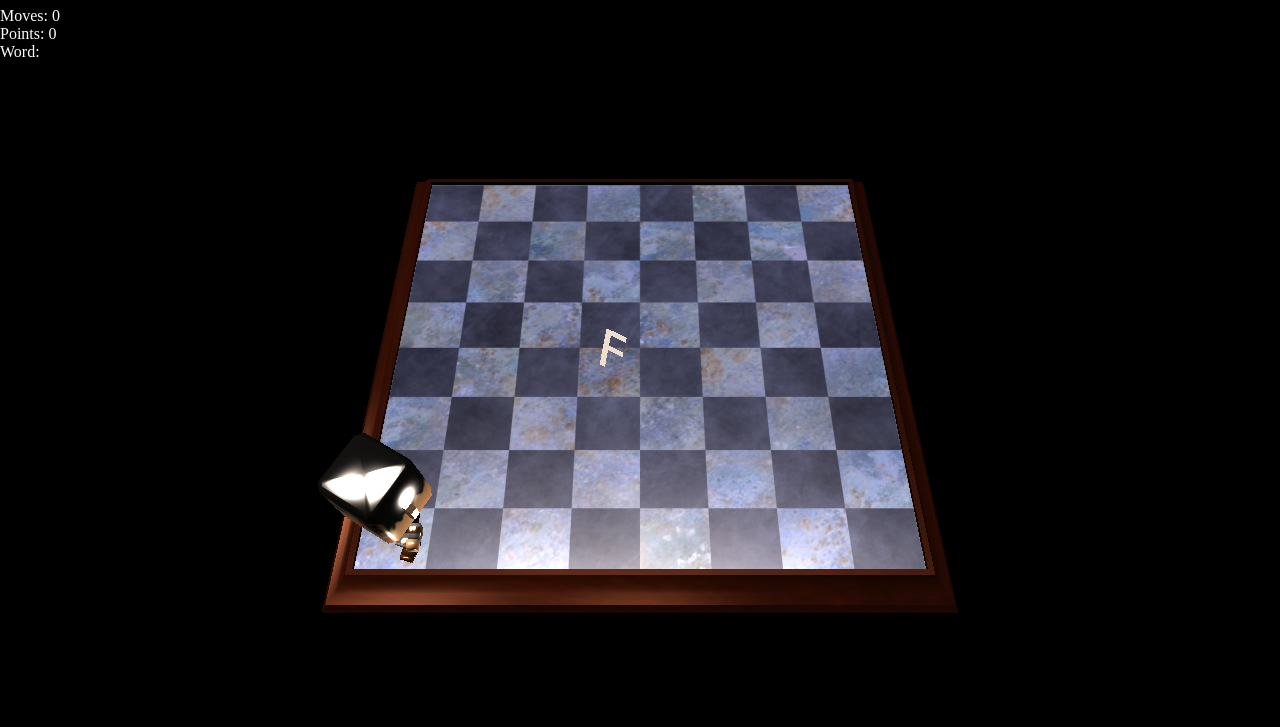
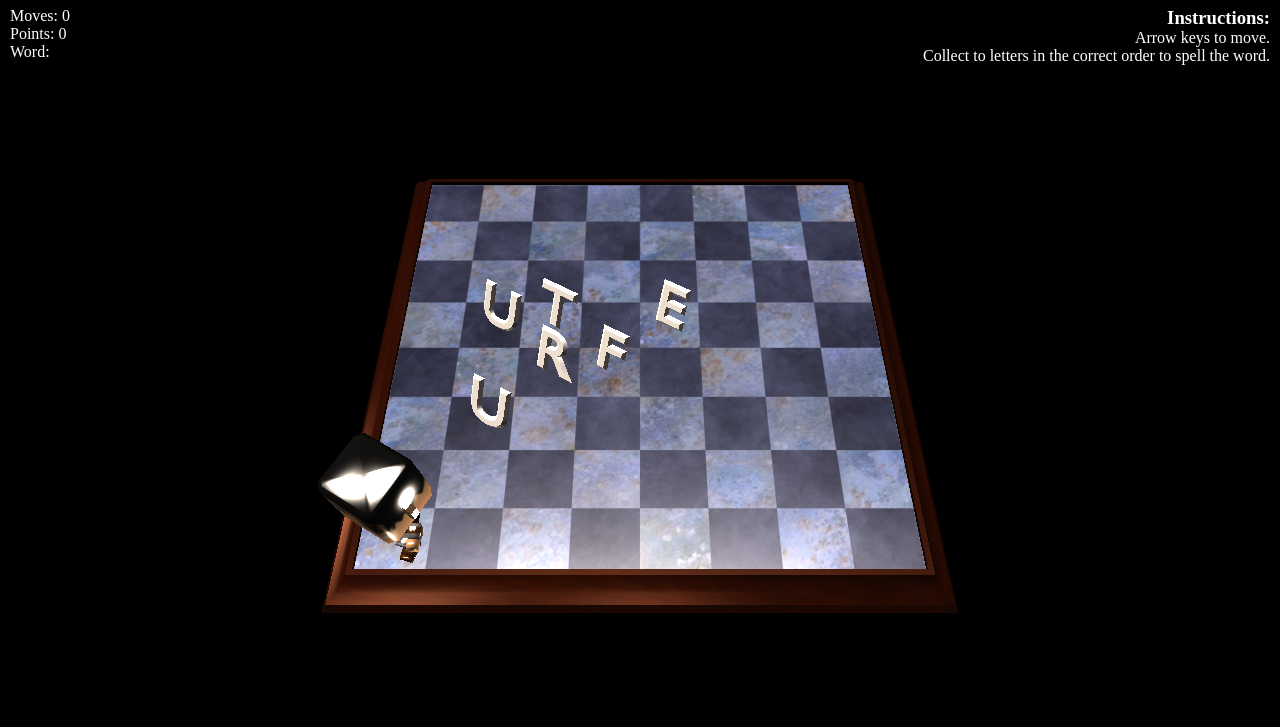
Before and after one commit to dkellycollins/STF, a plain HTML site: page index.html in a window 1280 px wide. Shown: the part 73-800 px from the top of the page. Drawn offline with Linux system fonts and the light colour scheme; animation ran at ten frames a second.

Commit message:
Added instructions

```diff
--- a/index.html
+++ b/index.html
@@ -5,9 +5,10 @@
 			body { margin: 0; color: white; background-color: black;}
 			canvas { width: 100%; height: 100% }
 			.gameText {position: absolute; width: 100%;}
-			.statsContainer { float: left; }
+			.statsContainer { float: left; margin-left: 10px;}
 			.correct { color: green;}
 			.incorrect { color: red;}
+			.instructions { float: right; text-align: right; margin-right: 10px;}
 		</style>
 	</head>
 	<body>
@@ -28,6 +29,11 @@
 							<span class="incorrect">INCORRECT!</span>
 						</div>
 					</div>
+					<div class="instructions">
+						<h3 style="margin: 0;">Instructions:</h3>
+						<div>Arrow keys to move.</div>
+						<div>Collect to letters in the correct order to spell the word.</div>
+					</div>
 				</div>
 			</div>
 		</div>
--- a/scripts/game.js
+++ b/scripts/game.js
@@ -110,18 +110,18 @@ function loadAssets() {
 			{OBJ: 'assets/alphabet/F.obj', MTL: 'assets/alphabet/F.mtl', onLoad: function(object) {
 				onLetterLoad("F", object);
 			}},
-			/*{OBJ: 'assets/alphabet/A.obj', MTL: 'assets/alphabet/U.mtl', onLoad: function(object) {
+			{OBJ: 'assets/alphabet/U.obj', MTL: 'assets/alphabet/U.mtl', onLoad: function(object) {
 				onLetterLoad("U", object);
 			}},
-			{OBJ: 'assets/alphabet/A.obj', MTL: 'assets/alphabet/T.mtl', onLoad: function(object) {
+			{OBJ: 'assets/alphabet/T.obj', MTL: 'assets/alphabet/T.mtl', onLoad: function(object) {
 				onLetterLoad("T", object);
 			}},
-			{OBJ: 'assets/alphabet/A.obj', MTL: 'assets/alphabet/R.mtl', onLoad: function(object) {
+			{OBJ: 'assets/alphabet/R.obj', MTL: 'assets/alphabet/R.mtl', onLoad: function(object) {
 				onLetterLoad("R", object);
 			}},
-			{OBJ: 'assets/alphabet/A.obj', MTL: 'assets/alphabet/E.mtl', onLoad: function(object) {
+			{OBJ: 'assets/alphabet/E.obj', MTL: 'assets/alphabet/E.mtl', onLoad: function(object) {
 				onLetterLoad("E", object);
-			}},*/
+			}},
 			/*{OBJ: 'assets/GoldStacks/GoldStacks.obj', MTL: 'assets/GoldStacks/GoldStacks.mtl', onLoad: function(object) {
 				goldStack = object;
 			}},
@@ -157,7 +157,7 @@ function loadAssets() {
 function onAssetsLoaded()  {
 	baseScene = scene.clone();
 
-	scrambleWord("F");
+	scrambleWord();
 	animate();
 }
 
```
Also changed, not shown: assets/alphabet/F.obj, assets/alphabet/U.obj, 4 other files.
